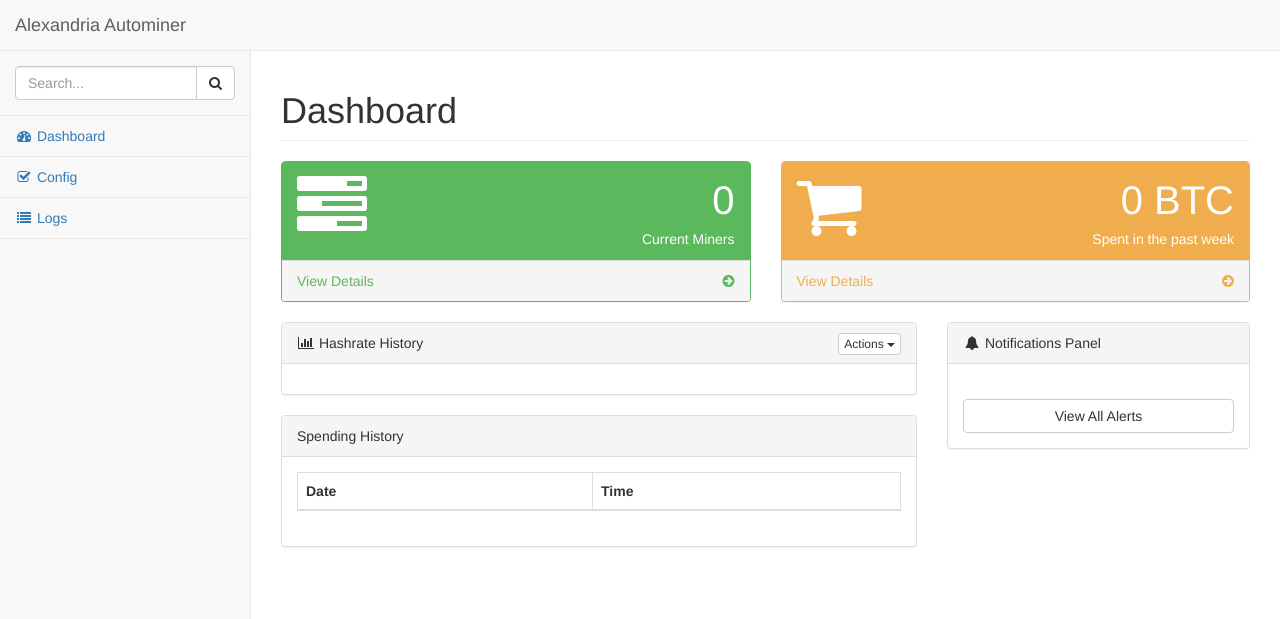
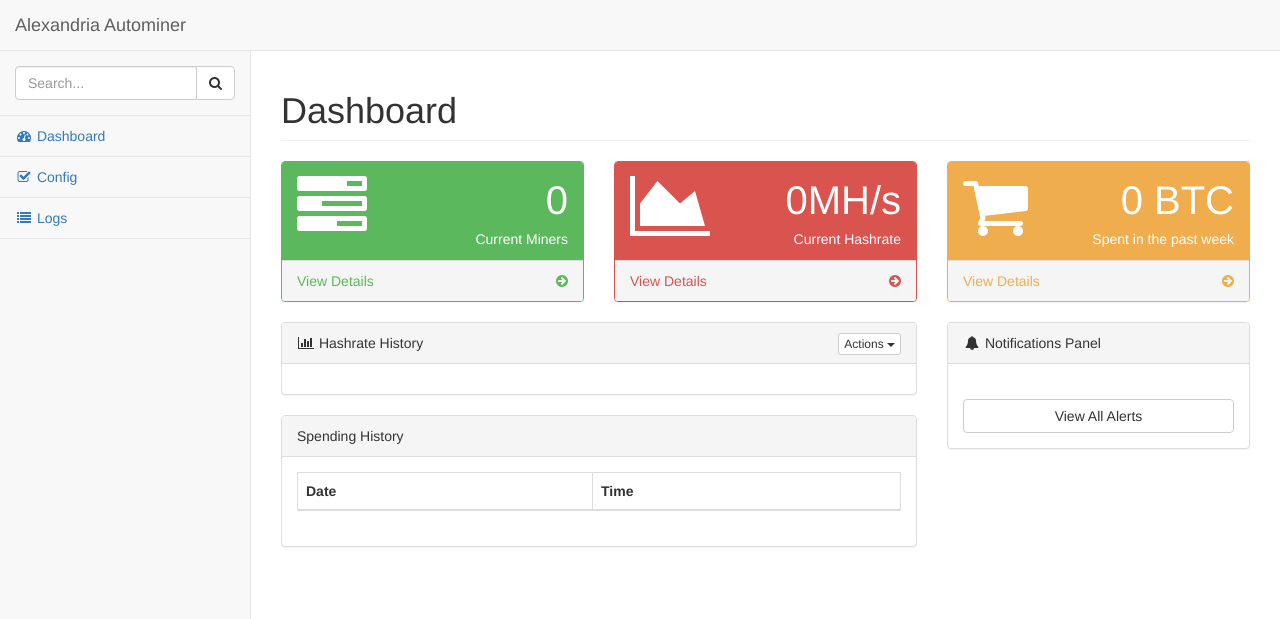
Before and after one commit to oipwg/autominer-frontend, a plain HTML site: page index.html in a window 1280 px wide. Drawn offline with Linux system fonts and the light colour scheme; no server answers.

Commit message:
Add current hash rate

```diff
--- a/index.html
+++ b/index.html
@@ -94,7 +94,7 @@
 			</div>
 			<!-- /.row -->
 			<div class="row">
-				<div class="col-lg-6 col-md-6">
+				<div class="col-lg-4 col-md-4">
 					<div class="panel panel-green">
 						<div class="panel-heading">
 							<div class="row">
@@ -116,7 +116,29 @@
 						</a>
 					</div>
 				</div>
-				<div class="col-lg-6 col-md-6">
+				<div class="col-lg-4 col-md-4">
+					<div class="panel panel-red">
+						<div class="panel-heading">
+							<div class="row">
+								<div class="col-xs-3">
+									<i class="fa fa-area-chart fa-5x"></i>
+								</div>
+								<div class="col-xs-9 text-right">
+									<div class="huge" id="hashrateText">0MH/s</div>
+									<div id="">Current Hashrate</div>
+								</div>
+							</div>
+						</div>
+						<a href="#">
+							<div class="panel-footer">
+								<span class="pull-left">View Details</span>
+								<span class="pull-right"><i class="fa fa-arrow-circle-right"></i></span>
+								<div class="clearfix"></div>
+							</div>
+						</a>
+					</div>
+				</div>
+				<div class="col-lg-4 col-md-4">
 					<div class="panel panel-yellow">
 						<div class="panel-heading">
 							<div class="row">
@@ -503,7 +525,7 @@
 				if (data.logs[i].type == 'rental'){
 					if (data.logs[i].timestamp > (Math.floor(Date.now() / 1000)) - (60*60*24*7)){
 						var dataJSON = JSON.parse(data.logs[i].extrainfo);
-						spentThisWeek += dataJSON.data.price;
+						spentThisWeek += parseFloat(dataJSON.data.price);
 					}
 
 					if (numAppended < 10) {
@@ -519,7 +541,7 @@
 				}
 			}
 
-			$('#btcSpentThisWeek').text(parseFloat(spentThisWeek) + ' BTC');
+			$('#btcSpentThisWeek').text(parseFloat(spentThisWeek).toFixed(8) + ' BTC');
 		}
 
 		var getLogs = function(){
@@ -605,6 +627,12 @@
 		    		$('#numberOfMinersLabel').text('Current Miners');
 
 		    	$('#numberOfMiners').text(numberOfMiners);
+
+		    	var hashrate = 0;
+		    	for (var i = 0; i < resJSON.data.records.length; i++) {
+		    		hashrate += resJSON.data.records[i].current.hash_30m;
+		    	}
+		    	$('#hashrateText').text((hashrate / 1000000).toFixed(2) + "MH/s");
 		    }
 
 		}
```
